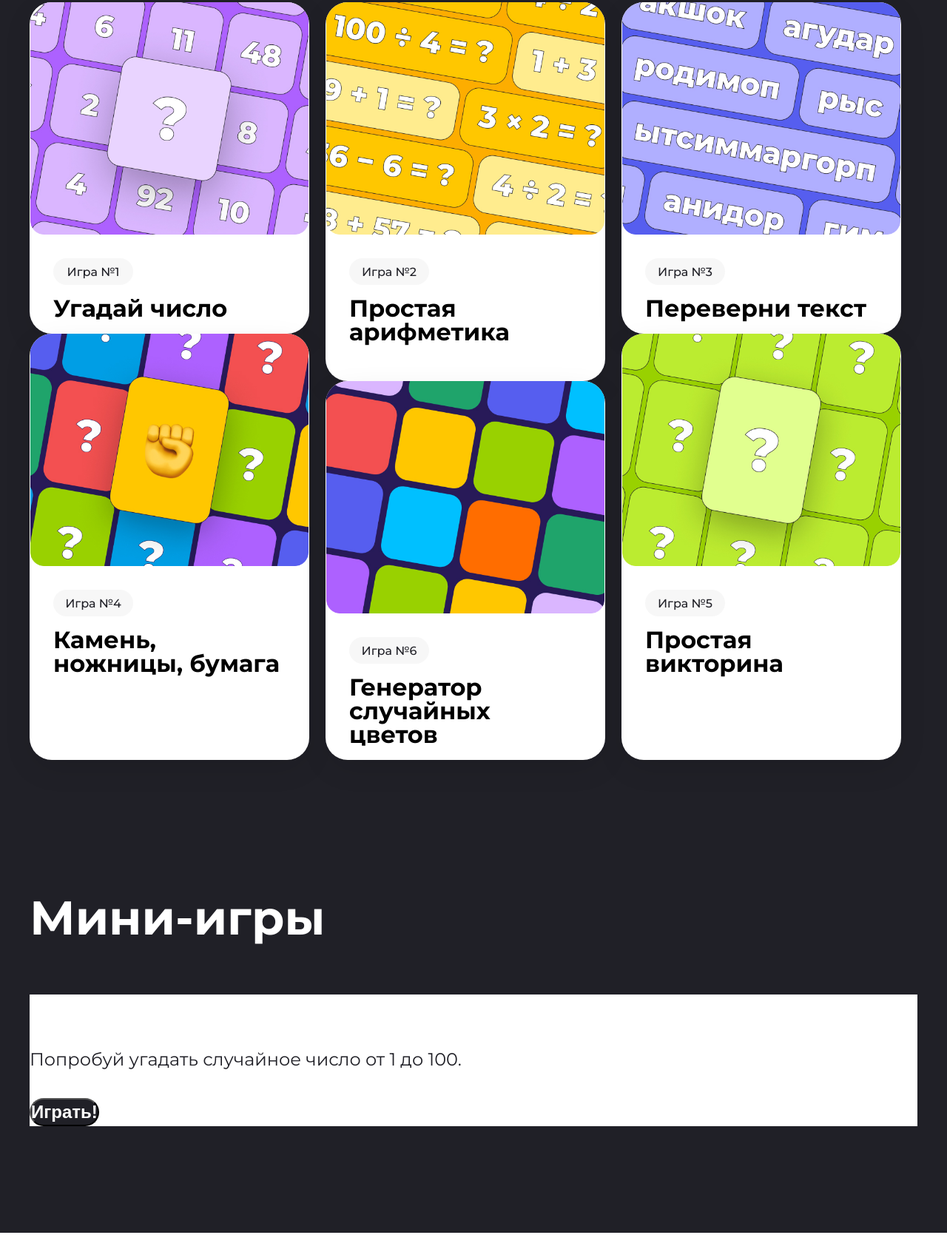
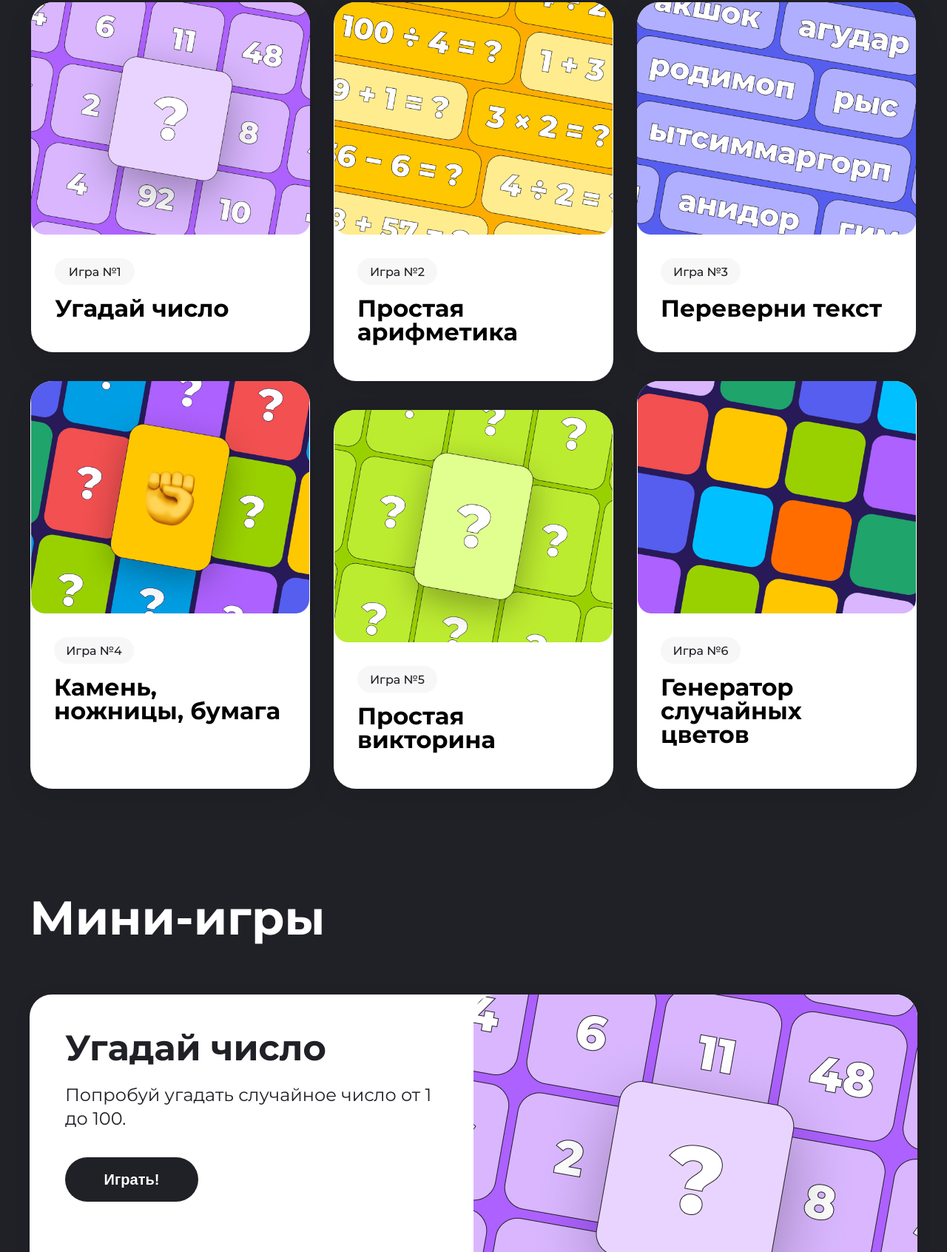
Before and after one commit to e8olution/JS_hw_1, a plain HTML site: page index.html in a window 1280 px wide. Shown: the part 1108-2800 px from the top of the page at 74% size. Before the commit the page ends 2774 px from the top, so only its background shows below. Drawn offline with Linux system fonts and the light colour scheme.

Commit message:
blocks about-game,mini-games has done, only to change button in mg-cards(ИГРАТЬ) to go game

```diff
--- a/index.html
+++ b/index.html
@@ -30,83 +30,82 @@
                 <br>Все игры доступны для пользования.
             </p>
         </div>
-        <div class="cards">
+        <div class="ag-cards">
+            <div class="ag-cards__first-block">
                 <!-- Игра_1 -->
-            <a href="game1.html" class="cards__item cards__item-small">
+                <a href="game1.html" class="ag-cards__item ag-cards__item-small">
 
-                <div class="cards__image cards__image-1">
+                    <div class="ag-cards__image">
                         <img src="image/card_1.jpg" alt="Угадай число">
                     </div>
-                <div class="cards__info">
-                    <span class="cards__badge">Игра №1</span>
-                    <h3 class="cards__title">Угадай число</h3>
+                    <div class="ag-cards__info">
+                        <span class="ag-cards__badge">Игра №1</span>
+                        <h3 class="ag-cards__title">Угадай число</h3>
                     </div>
                 </a>
                 <!-- Игра_2 -->
-            <a href="game2.html" class="cards__item cards__item-norm">
-                <div class="cards__image cards__image-2">
+                <a href="game2.html" class="ag-cards__item ag-cards__item-norm">
+                    <div class="ag-cards__image ag-cards__image-2">
                         <img src="image/card_2.jpg" alt="Простая арифметика">
                     </div>
-                <div class="cards__info">
-                <span class="cards__badge">Игра №2</span>
-                <h3 class="cards__title">Простая арифметика</h3>
+                    <div class="ag-cards__info">
+                    <span class="ag-cards__badge">Игра №2</span>
+                    <h3 class="ag-cards__title">Простая арифметика</h3>
                     </div>
                 </a>
                 <!-- Игра_3 -->
-            <a href="game3.html" class="cards__item cards__item-small">
-                <div class="cards__image cards__image-3">
+                <a href="game3.html" class="ag-cards__item ag-cards__item-small">
+                    <div class="ag-cards__image">
                         <img src="image/card_3.jpg" alt="Переверни текст">
                     </div>
-                <div class="cards__info">
-                <span class="cards__badge">Игра №3</span>
-                <h3 class="cards__title">Переверни текст</h3>
+                    <div class="ag-cards__info">
+                    <span class="ag-cards__badge">Игра №3</span>
+                    <h3 class="ag-cards__title">Переверни текст</h3>
                     </div>
                 </a>
+            </div>
+            <div class="ag-cards__second-block">
                 <!-- Игра_4 -->
-            <a href="game4.html" class="cards__item cards__item-big">
-                <div class="cards__image cards__image-4">
+                <a href="game4.html" class="ag-cards__item ag-cards__item-big">
+                    <div class="ag-cards__image">
                         <img src="image/card_4.jpg" alt="Камень, ножницы, бумага">
                     </div>
-                <div class="cards__info">
-                <span class="cards__badge">Игра №4</span>
-                <h3 class="cards__title">Камень, ножницы, бумага</h3>
+                    <div class="ag-cards__info">
+                    <span class="ag-cards__badge">Игра №4</span>
+                    <h3 class="ag-cards__title">Камень, ножницы, бумага</h3>
                     </div>
                 </a>
                 <!-- Игра_5 -->
-            <a href="game5.html" class="cards__item cards__item-big">
-                <div class="cards__image cards__image-5">
+                <a href="game5.html" class="ag-cards__item ag-cards__item-norm">
+                    <div class="ag-cards__image">
                         <img src="image/card_5.jpg" alt="Простая викторина">
                     </div>
-                <div class="cards__info">
-                <span class="cards__badge">Игра №5</span>
-                <h3 class="cards__title">Простая викторина</h3>
+                    <div class="ag-cards__info">
+                    <span class="ag-cards__badge">Игра №5</span>
+                    <h3 class="ag-cards__title">Простая викторина</h3>
                     </div>
                 </a>
-
-
-
-
-
                 <!-- Игра_6 -->
-            <a href="game6.html" class="cards__item cards__item-norm">
-                <div class="cards__image cards__image-6">
+                <a href="game6.html" class="ag-cards__item ag-cards__item-big">
+                    <div class="ag-cards__image">
                         <img src="image/card_6.jpg" alt="Генератор случайных цветов">
                     </div>
-                <div class="cards__info">
-                <span class="cards__badge">Игра №6</span>
-                <h3 class="cards__title">Генератор случайных цветов</h3>
+                    <div class="ag-cards__info">
+                    <span class="ag-cards__badge">Игра №6</span>
+                    <h3 class="ag-cards__title">Генератор случайных цветов</h3>
                     </div>
                 </a>
+            </div>
         </div>
 
     </section>
     <section class="mini-games center">
-        <div class="block-game">
-            <h1 class="block-game__title">Мини-игры</h1>
+        <div class="mini-games__content">
+            <h1 class="mini-games__title">Мини-игры</h1>
+        </div>
         <div class="mg-cards">
             <!-- Игра_1 -->
-            <div class="mg-item ">
-
+            <div class="mg-item mg-item__left">
                 <div class="mg-item__info">
                     <h3 class="mg-item__info__title">Угадай число</h3>
 
@@ -114,22 +113,85 @@
 
                     <button class="mg-item__info__button">Играть!</button>
                 </div>
+                <div class="mg-item__image">
+                    <img src="image/card_1.jpg" alt="Угадай число">
+                </div>
 
             </div>
+            <!-- Игра_2 -->
+            <div class="mg-item mg-item__right">
+                <div class="mg-item__info">
+                    <h3 class="mg-item__info__title">Простая арифметика</h3>
 
-            <!-- Игра_2 -->
+                    <p class="mg-item__info__desc">Попробуй решить простые арифметические задачи.</p>
 
+                    <button class="mg-item__info__button">Играть!</button>
+                </div>
+                <div class="mg-item__image">
+                    <img src="image/card_2.jpg" alt="Простая арифметика">
+                </div>
+
+            </div>
             <!-- Игра_3 -->
+            <div class="mg-item mg-item__left">
+                <div class="mg-item__info">
+                    <h3 class="mg-item__info__title">Переверни текст</h3>
 
+                    <p class="mg-item__info__desc">Попробуй ввести текст, который будет перевернут.</p>
+
+                    <button class="mg-item__info__button">Играть!</button>
+                </div>
+                <div class="mg-item__image">
+                    <img src="image/card_3.jpg" alt="Переверни текст">
+                </div>
+
+            </div>
             <!-- Игра_4 -->
+            <div class="mg-item mg-item__right">
+                <div class="mg-item__info">
+                    <h3 class="mg-item__info__title">Камень, ножницы, бумага</h3>
 
+                    <p class="mg-item__info__desc">Сыграй в популярную игру против компьютера.</p>
+
+                    <button class="mg-item__info__button">Играть!</button>
+                </div>
+                <div class="mg-item__image">
+                    <img src="image/card_4.jpg" alt="Камень, ножницы, бумага">
+                </div>
+
+            </div>
             <!-- Игра_5 -->
+            <div class="mg-item mg-item__left">
+                <div class="mg-item__info">
+                    <h3 class="mg-item__info__title">Простая викторина</h3>
 
+                    <p class="mg-item__info__desc">Отвечай на вопросы викториныс вариантами ответов.</p>
+
+                    <button class="mg-item__info__button">Играть!</button>
+                </div>
+                <div class="mg-item__image">
+                    <img src="image/card_5.jpg" alt="Простая викторина">
+                </div>
+
+            </div>
             <!-- Игра_6 -->
+            <div class="mg-item mg-item__right">
+                <div class="mg-item__info">
+                    <h3 class="mg-item__info__title">Генератор случайных цветов</h3>
+
+                    <p class="mg-item__info__desc">Игра, в которой при клике на кнопку фон страницы меняется на случайный.</p>
+
+                    <button class="mg-item__info__button">Играть!</button>
+                </div>
+                <div class="mg-item__image">
+                    <img src="image/card_6.jpg" alt="Генератор случайных цветов">
+                </div>
 
             </div>
         </div>
     </section>
+
+
     <script src="script.js"></script>
 </body>
 </html>
--- a/style.scss
+++ b/style.scss
@@ -74,42 +74,51 @@ h3 {
     flex-direction: column;
     min-height: 1470px;
     background-color: #202027;
-    color: white;
     &__title { color: white; }
-    &__desc { margin-top: 24px; }
+    &__desc { margin-top: 24px; color: white;}
     &__content {padding-top: 94px; }
 }
 /* Об играх-Карточки */
-.cards {
-    display: grid;
-    grid-template-columns: repeat(12, 1fr);
-    grid-auto-rows: 32px;
+.ag-cards {
+    display: flex;
     padding-top: 72px;
     padding-bottom: 50px;
-    grid-auto-flow: row dense;
+    justify-content: space-around;
+    flex-wrap: wrap;
+    &__first-block {
+        display: flex;
+        flex-wrap: wrap;
+        align-items: flex-start;
+        gap: 32px;
+    }
+    &__second-block {
+        display: flex;
+        flex-wrap: wrap;
+        align-items: flex-end;
+        gap: 32px;
+    }
 
     &__item {
-        display: block;
+    display: flex;
+    flex-direction: column;
     background: white;
     max-width: 378px;
     border-radius: 30px;
     color: #202027;
-        grid-column: span 4;
     overflow: hidden;
     transition: transform 0.3s ease, box-shadow 0.3s ease;
-        color: inherit;
     position: relative;
     z-index: 0;
-        box-shadow: 0px 12.61px 42.25px -7.57px #00000021;
+    box-shadow: 0px 12.61px 42.25px -7.57px rgba(0, 0, 0, 0.1294117647);
         &:hover {
             transform: scale(1.05);
             box-shadow: 0 4px 12px rgb(95, 95, 95);
             z-index: 5;
         }
     }
-    &__item-small { grid-row: span 14; }
-    &__item-norm { grid-row: span 16; }
-    &__item-big { grid-row: span 18; }
+    &__item-small { min-height: 473px; }
+    &__item-norm { min-height: 512px; }
+    &__item-big { min-height: 551px; }
 
 
     /* Об играх-Карточки(изображение) */
@@ -126,6 +135,7 @@ h3 {
 
     /* Об играх-Карточки(Описание) */
     &__info {
+        flex-grow: 1;
         display: flex;
         flex-direction: column;
         padding: 32px 32px 36px 32px;
@@ -148,86 +158,84 @@ h3 {
 }
 
 /* Мини-игры */
-
 .mini-games {
-    background-color: #202027;
     display: flex;
     flex-direction: column;
-}
-.block-game{
-    margin-top: 46px;
-    &__title{
-        color: white;
-    }
+    min-height: 1470px;
+    background-color: #202027;
+    &__content {padding-top: 46px; }
+    &__title { color: white; }
 }
 
+/* Мини-игры-Карточки */
 .mg-cards {
   display: flex;
   flex-direction: column;
-    flex-wrap: nowrap;
   gap: 32px;
   margin-top: 72px;
   margin-bottom: 144px;
+}
 
+.mg-item {
+  display: flex;
+  min-height: 500px;
+  color: #202027;
+  background-color: #fff;
+  border-radius: 30px;
+  overflow: hidden;
+  box-shadow: 0 4px 20px rgba(0, 0, 0, 0.1);
 }
-.mg-item{
+
+.mg-item__left {
+  flex-direction: row;
+}
+
+.mg-item__right {
+  flex-direction: row-reverse;
+}
+
+.mg-item__info {
   display: flex;
-    max-height: 500px;
+  flex-direction: column;
+  padding: 48px;
+  max-width: 600px;
+}
+
+.mg-item__info__title {
+  font-weight: 700;
+  font-size: 48px;
   color: #202027;
-    background-color: white;
-    &__info {
-        height: 100%;
-        max-width: 600px;
-        flex-direction: column;
-        padding: 48px 48px auto 48px;
-        justify-content: space-between;
-        &__title {
-            font-weight: 700;
-            font-style: Bold;
-            font-size: 48px;
-            line-height: 100%;
-            letter-spacing: 0px;
-            vertical-align: middle;
-            color: white;
 }
-        &__desc {
-            font-weight: 400;
+
+.mg-item__info__desc {
   font-size: 24px;
   line-height: 32px;
-            letter-spacing: 0px;
-            vertical-align: middle;
-            padding-top: 24px;
-            padding-bottom: 36px;
+  padding: 24px 0 36px;
+  color: #202027;
 }
-        &__button {
-            display: flex;
-            align-content: center;
-            justify-content: center;
-            text-align: center;
-            min-width: 247;
-            min-height: 66;
-            opacity: 1;
-            font-weight: 600;
-            font-size: 24px;
-            line-height: 142%;
-            letter-spacing: 0%;
+
+.mg-item__info__button {
+  width: 180px;
+  height: 60px;
   border-radius: 60px;
   background-color: #202027;
-            color: white;
+  color: #fff;
+  font-size: 20px;
+  font-weight: 600;
+  cursor: pointer;
+  border: none;
   transition: 0.3s ease;
-            :hover {
-                color: black;
-                border: 1px solid #000000;
+}
+
+.mg-item__info__button:hover {
+  color: #202027;
   background-color: #fff;
+  border: 1px solid #000;
 }
+
+.mg-item__image {
+  flex: 1;
+  background-size: cover;
+  background-position: center;
+  max-height: 500px;
 }
-    }
-    &__image{
-        height: 100%;
-        justify-content: space-between;
-        max-width:600px;
-        border-radius: 30px;
-        background-size: cover;
-        align-content: space-between;
-    }
-}
```
Also changed, not shown: style.css, 1 other file. Lines whose indentation alone changed are shown as unchanged.
